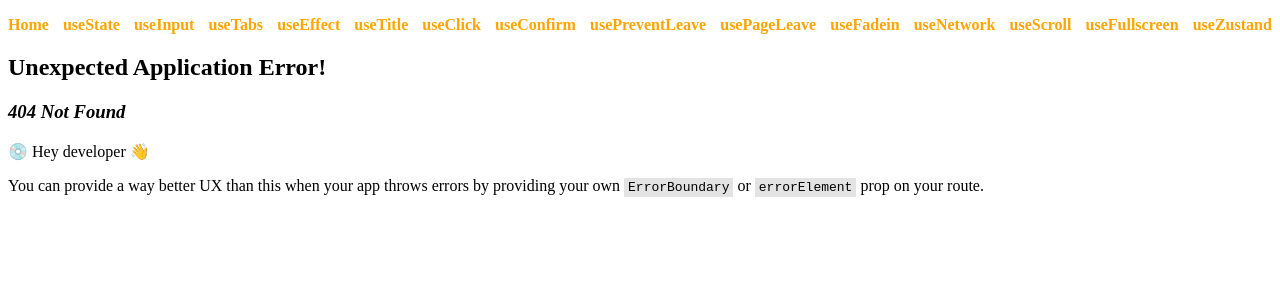
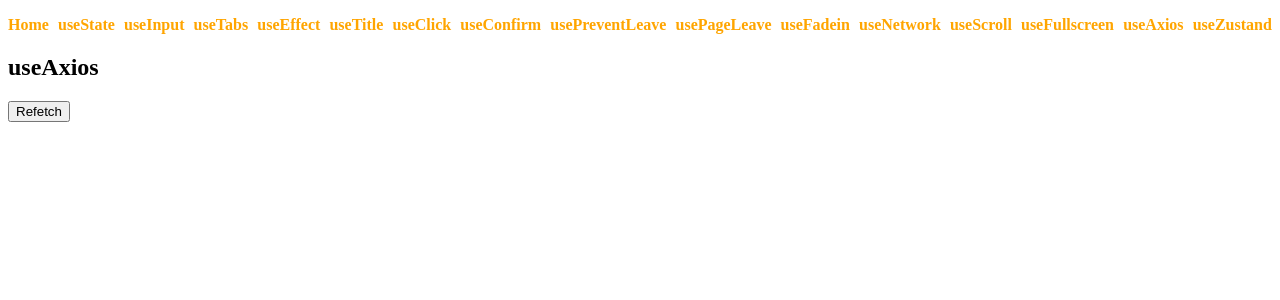
Before and after one commit to WilleLee/react-hooks-practice, a React (Create React App) app: page /hooks/use-axios in a window 1280 px wide. Before the commit this address had no page. Shown: the top 300 px of the page. Built offline with nearby package versions, Linux system fonts and the light colour scheme; no server answers.

Commit message:
add useAxios

```diff
--- a/package.json
+++ b/package.json
@@ -7,6 +7,7 @@
     "@testing-library/jest-dom": "^5.16.5",
     "@testing-library/react": "^13.4.0",
     "@testing-library/user-event": "^13.5.0",
+    "axios": "^1.1.3",
     "react": "^18.2.0",
     "react-dom": "^18.2.0",
     "react-router-dom": "^6.4.3",
--- a/src/components/NavBar.js
+++ b/src/components/NavBar.js
@@ -47,6 +47,9 @@ const NavBar = () => {
           <a href={`/hooks/use-fullscreen`}>useFullscreen</a>
         </li>
         <li>
+          <a href={`/hooks/use-axios`}>useAxios</a>
+        </li>
+        <li>
           <a href={`/use-zustand`}>useZustand</a>
         </li>
       </ul>
--- /dev/null
+++ b/src/hooks/useAxios.js
@@ -0,0 +1,39 @@
+import axios from "axios";
+import { useEffect, useState } from "react";
+
+const useAxios = (opts, axiosInstance = axios) => {
+  const [state, setState] = useState({
+    loading: true,
+    error: null,
+    data: null,
+  });
+  const [triggerRefetch, setTriggerRefetch] = useState(0);
+  const refetch = () => {
+    setState({
+      ...state,
+      loading: true,
+    });
+    setTriggerRefetch(Date.now());
+  };
+  useEffect(() => {
+    if (!opts.url) return;
+    axiosInstance(opts.url)
+      .then((data) => {
+        setState({
+          ...state,
+          loading: false,
+          data,
+        });
+      })
+      .catch((error) => {
+        setState({
+          ...state,
+          loading: false,
+          error,
+        });
+      });
+  }, [triggerRefetch]);
+  return { ...state, refetch };
+};
+
+export default useAxios;
--- /dev/null
+++ b/src/hooks/useFullscreen.js
@@ -0,0 +1,32 @@
+import { useEffect, useRef, useState } from "react";
+
+const useFullscreen = () => {
+  const fullscreenRef = useRef();
+  const [fullscreen, setFullscreen] = useState();
+  const onHandleFullscreen = () => {
+    if (document.fullscreenElement) {
+      setFullscreen(true);
+    } else {
+      setFullscreen(false);
+    }
+  };
+  useEffect(() => {
+    document.addEventListener("fullscreenchange", onHandleFullscreen);
+    return () => {
+      document.removeEventListener("fullscreenchange", onHandleFullscreen);
+    };
+  }, []);
+  const onFullscreen = () => {
+    const { current } = fullscreenRef;
+    if (!current) return;
+    current.requestFullscreen();
+  };
+  const onExitFullscreen = () => {
+    const { current } = fullscreenRef;
+    if (!current) return;
+    document.exitFullscreen();
+  };
+  return { fullscreenRef, onFullscreen, onExitFullscreen, fullscreen };
+};
+
+export default useFullscreen;
--- a/src/router.js
+++ b/src/router.js
@@ -14,6 +14,7 @@ import UseStateHook from "./routes/UseStateHook";
 import UseTabsHook from "./routes/UseTabsHook";
 import UseTitleHook from "./routes/UseTitleHook";
 import UseZustand from "./routes/UseZustand";
+import UseAxiosHook from "./routes/UseAxiosHook";
 
 const router = createBrowserRouter([
   { path: "/", element: <Home /> },
@@ -30,6 +31,7 @@ const router = createBrowserRouter([
   { path: "/hooks/use-network", element: <UseNetworkHook /> },
   { path: "/hooks/use-scroll", element: <UseScrollHook /> },
   { path: "/hooks/use-fullscreen", element: <UseFullscreenHook /> },
+  { path: "/hooks/use-axios", element: <UseAxiosHook /> },
   { path: "/use-zustand", element: <UseZustand /> },
 ]);
 
--- /dev/null
+++ b/src/routes/UseAxiosHook.js
@@ -0,0 +1,20 @@
+import useAxios from "../hooks/useAxios";
+
+const UseAxiosHook = () => {
+  const { loading, error, data, refetch } = useAxios({
+    url: "https://yts.mx/api/v2/list_movies.json",
+  });
+  console.log(
+    `Loading: ${loading}\nError: ${error}\ndata: ${JSON.stringify(data)}`
+  );
+  return (
+    <section>
+      <h1>useAxios</h1>
+      <h2>{loading && "Loading"}</h2>
+      <h2>{data && data.status}</h2>
+      <button onClick={refetch}>Refetch</button>
+    </section>
+  );
+};
+
+export default UseAxiosHook;
--- a/src/routes/UseFullscreenHook.js
+++ b/src/routes/UseFullscreenHook.js
@@ -1,33 +1,4 @@
-import { useEffect, useRef, useState } from "react";
-
-const useFullscreen = () => {
-  const fullscreenRef = useRef();
-  const [fullscreen, setFullscreen] = useState();
-  const onHandleFullscreen = () => {
-    if (document.fullscreenElement) {
-      setFullscreen(true);
-    } else {
-      setFullscreen(false);
-    }
-  };
-  useEffect(() => {
-    document.addEventListener("fullscreenchange", onHandleFullscreen);
-    return () => {
-      document.removeEventListener("fullscreenchange", onHandleFullscreen);
-    };
-  }, []);
-  const onFullscreen = () => {
-    const { current } = fullscreenRef;
-    if (!current) return;
-    current.requestFullscreen();
-  };
-  const onExitFullscreen = () => {
-    const { current } = fullscreenRef;
-    if (!current) return;
-    document.exitFullscreen();
-  };
-  return { fullscreenRef, onFullscreen, onExitFullscreen, fullscreen };
-};
+import useFullscreen from "../hooks/useFullscreen";
 
 const UseFullscreenHook = () => {
   const { fullscreenRef, onFullscreen, onExitFullscreen, fullscreen } =
```
Also changed, not shown: 1 other file (tests, documents, lock files or other folders).
